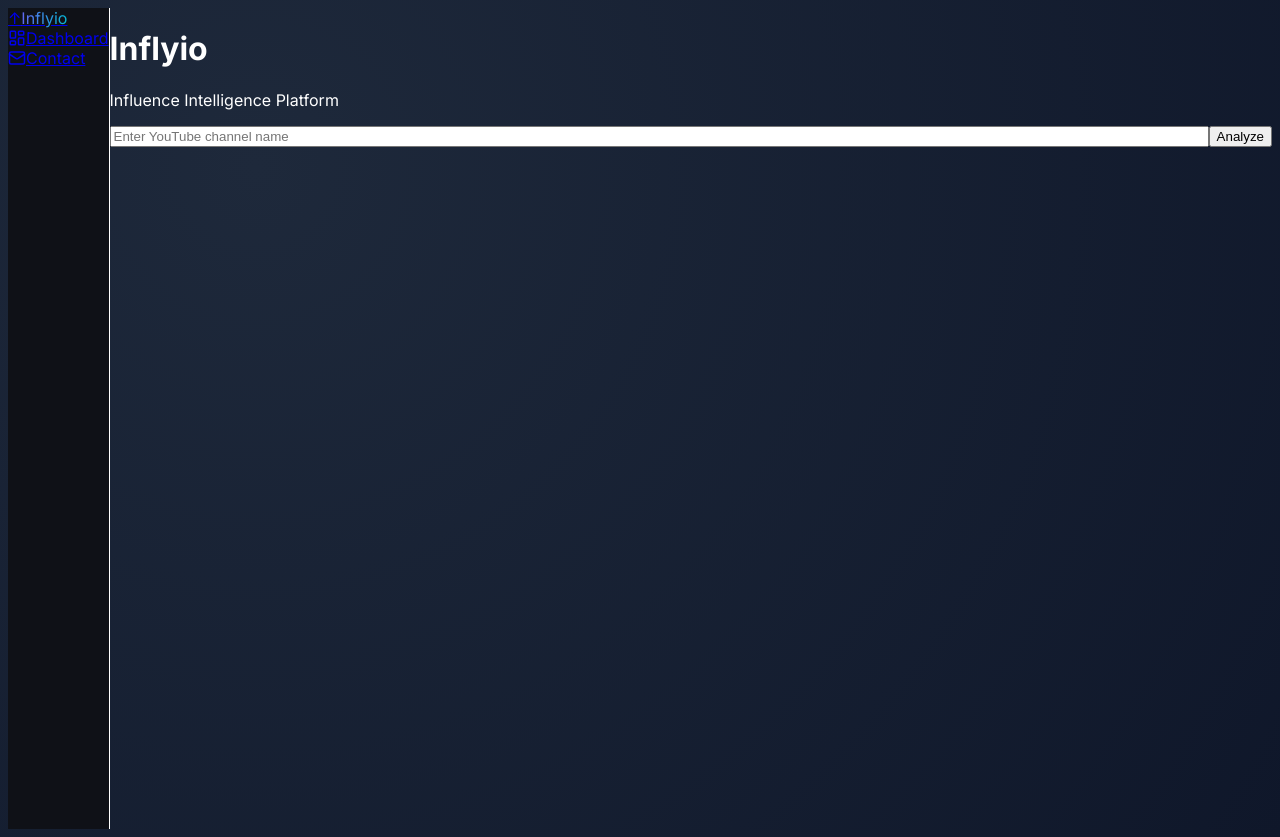
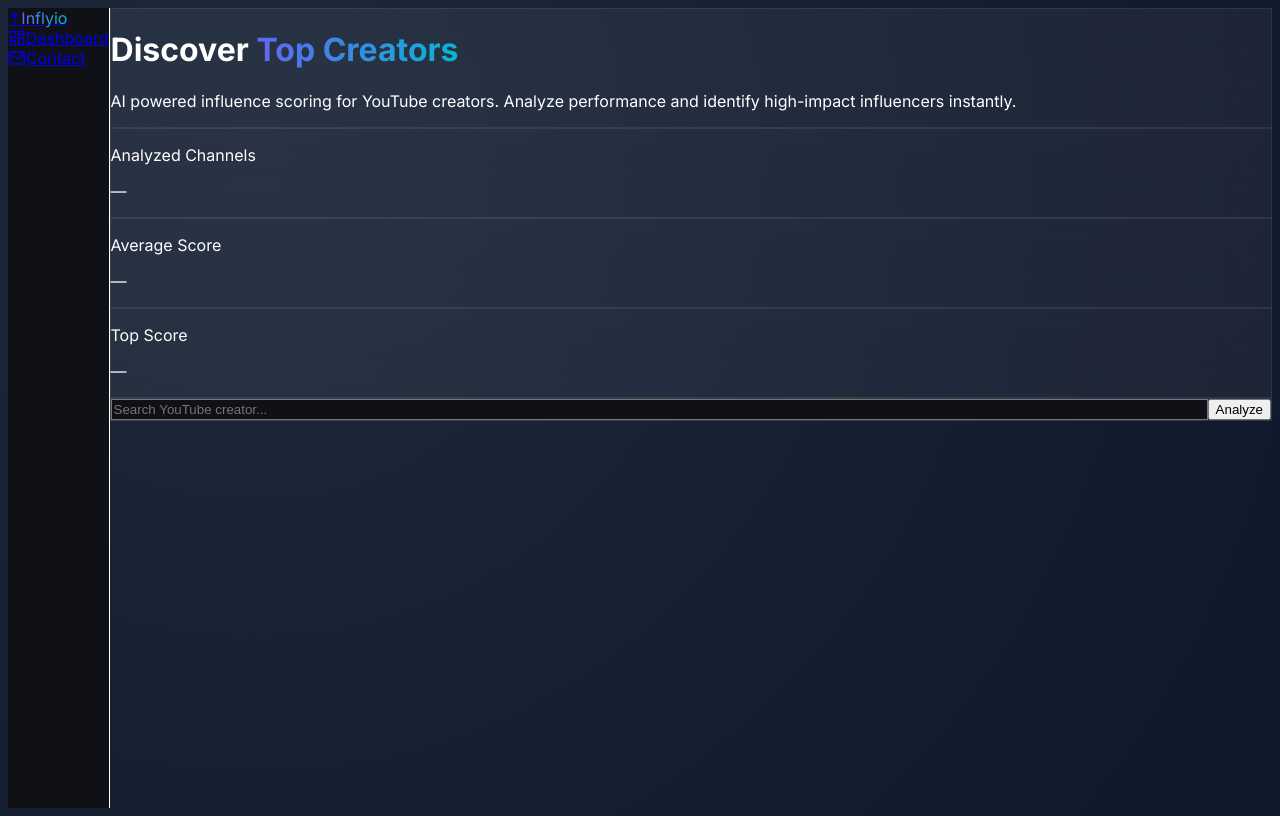
Before and after one commit to anmolt02/inflyio, a Next.js app: page /dashboard in a window 1280 px wide. After the commit the page ends 816 px from the top, so only its background shows below. Built offline with nearby package versions, Linux system fonts and the light colour scheme; no server answers.

Commit message:
testing supabase

```diff
--- a/app/dashboard/page.tsx
+++ b/app/dashboard/page.tsx
@@ -1,23 +1,36 @@
 "use client";
 
 import { useState } from "react";
+import { supabase } from "@/lib/supabase";
 
 export default function Dashboard() {
+
   const [input, setInput] = useState("");
   const [data, setData] = useState<any>(null);
   const [loading, setLoading] = useState(false);
   const [error, setError] = useState<string | null>(null);
 
   const fetchScore = async () => {
+
     if (!input) return;
 
     try {
+
       setLoading(true);
       setError(null);
       setData(null);
 
+      // 👇 get logged-in user
+      const { data: sessionData } = await supabase.auth.getSession();
+      const user = sessionData.session?.user;
+
       const response = await fetch(
-        `/api/youtube-score?name=${encodeURIComponent(input)}`
+        `/api/youtube-score?name=${encodeURIComponent(input)}`,
+        {
+          headers: {
+            "x-user-id": "test-user-123",
+          },
+        }
       );
 
       const result = await response.json();
@@ -28,113 +41,187 @@ export default function Dashboard() {
       }
 
       setData(result);
+
     } catch (err) {
+
       setError("Failed to analyze channel.");
+
     } finally {
+
       setLoading(false);
+
     }
+
   };
 
   return (
-    <div className="min-h-screen px-8 py-16 max-w-6xl mx-auto">
 
-      {/* Header */}
-      <div className="mb-16">
-        <h1 className="text-4xl font-semibold tracking-tight">
-          Inflyio
+    <div className="max-w-6xl mx-auto space-y-10">
+
+      {/* HERO */}
+
+      <div className="glass p-10 rounded-xl">
+
+        <h1 className="text-4xl font-bold mb-3">
+
+          Discover <span className="gradient-text">Top Creators</span>
+
         </h1>
-        <p className="text-gray-400 mt-2">
-          Influence Intelligence Platform
+
+        <p className="text-gray-400 max-w-xl">
+
+          AI powered influence scoring for YouTube creators.
+          Analyze performance and identify high-impact influencers instantly.
+
         </p>
+
       </div>
 
-      {/* Search */}
-      <div className="card p-8 mb-12">
+      {/* STATS */}
+
+      <div className="grid md:grid-cols-3 gap-6">
+
+        <div className="glass p-6 rounded-xl">
+          <p className="text-gray-400 text-sm">Analyzed Channels</p>
+          <p className="text-3xl font-bold mt-1">—</p>
+        </div>
+
+        <div className="glass p-6 rounded-xl">
+          <p className="text-gray-400 text-sm">Average Score</p>
+          <p className="text-3xl font-bold mt-1">—</p>
+        </div>
+
+        <div className="glass p-6 rounded-xl">
+          <p className="text-gray-400 text-sm">Top Score</p>
+          <p className="text-3xl font-bold mt-1">—</p>
+        </div>
+
+      </div>
+
+      {/* SEARCH */}
+
+      <div className="glass p-6 rounded-xl">
+
         <div className="flex gap-4">
+
           <input
             type="text"
-            placeholder="Enter YouTube channel name"
-            className="flex-1 p-4 rounded-xl input-dark focus:outline-none focus:ring-2 focus:ring-indigo-500"
+            placeholder="Search YouTube creator..."
+            className="flex-1 p-4 rounded-xl bg-[#0F1117] border border-white/10"
             value={input}
             onChange={(e) => setInput(e.target.value)}
           />
 
           <button
             onClick={fetchScore}
-            className="px-8 rounded-xl btn-primary font-medium"
+            className="px-8 rounded-xl bg-indigo-600 hover:bg-indigo-500 transition font-medium"
           >
             {loading ? "Analyzing..." : "Analyze"}
           </button>
+
         </div>
 
         {error && (
           <p className="text-red-400 mt-4">{error}</p>
         )}
+
       </div>
 
-      {/* Results */}
+      {/* RESULTS */}
+
       {data && (
-        <div className="grid md:grid-cols-2 gap-8">
 
-          {/* Score Section */}
-          <div className="card p-10">
-            <div className="text-sm text-gray-400 uppercase tracking-wide">
+        <div className="grid md:grid-cols-2 xl:grid-cols-3 gap-6">
+
+          {/* SCORE */}
+
+          <div className="glass p-8 rounded-xl text-center">
+
+            <p className="text-gray-400 uppercase text-sm tracking-wide">
               Influence Score
+            </p>
+
+            <p className="text-6xl font-bold mt-4">
+              {data.influenceScore}
+            </p>
+
+            <div className="mt-4 inline-block px-4 py-2 bg-indigo-600/20 text-indigo-400 rounded-full text-sm">
+              {data.tier}
             </div>
 
-            <div className="text-6xl font-semibold mt-4">
-              {data.influenceScore}
-            </div>
-
-            <div className="mt-6 inline-block px-4 py-2 bg-indigo-600/20 text-indigo-400 rounded-full text-sm">
-              {data.tier}
-            </div>
           </div>
 
-          {/* Metrics */}
-          <div className="card p-8 space-y-4">
+          {/* METRICS */}
+
+          <div className="glass p-6 rounded-xl space-y-4">
+
             <Metric label="Subscribers" value={data.subscribers} />
             <Metric label="Total Views" value={data.totalViews} />
             <Metric label="Videos" value={data.videos} />
             <Metric label="Avg Views / Video" value={data.avgViews} />
             <Metric label="Engagement Ratio" value={data.engagementRatio} />
+
           </div>
 
-          {/* Sub Scores */}
-          <div className="card p-8 md:col-span-2 space-y-6">
+          {/* PERFORMANCE */}
+
+          <div className="glass p-6 rounded-xl space-y-6">
+
             <Progress label="Scale Position" value={data.scalePosition} />
             <Progress label="Consistency" value={data.consistencyScore} />
             <Progress label="Activity" value={data.activityScore} />
+
           </div>
 
         </div>
+
       )}
+
     </div>
+
   );
+
 }
 
 function Metric({ label, value }: { label: string; value: any }) {
+
   return (
-    <div className="flex justify-between border-b border-gray-800 pb-3">
+
+    <div className="flex justify-between border-b border-white/10 pb-2">
+
       <span className="text-gray-400">{label}</span>
       <span>{value}</span>
+
     </div>
+
   );
+
 }
 
 function Progress({ label, value }: { label: string; value: number }) {
+
   return (
+
     <div>
+
       <div className="flex justify-between text-sm mb-2">
+
         <span>{label}</span>
         <span>{value}%</span>
+
       </div>
-      <div className="progress-track h-2 rounded-full">
+
+      <div className="bg-white/10 h-2 rounded-full">
+
         <div
-          className="progress-fill h-2 rounded-full transition-all duration-500"
+          className="progress-bar"
           style={{ width: `${value}%` }}
         />
+
       </div>
+
     </div>
+
   );
+
 }
```
